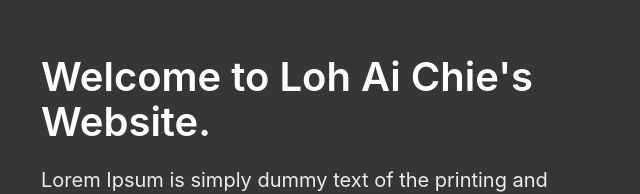
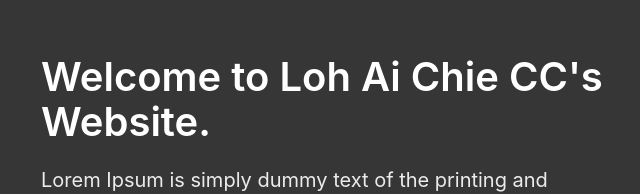
Before and after one commit to aichie22/lohaichie.github.io, a plain HTML site: page index.html in a window 1280 px wide. Shown: the part 195-389 px from the top of the page, without its empty margins (317-957 px from the left). Drawn offline with nearby package versions, Linux system fonts and the light colour scheme.

Commit message:
Update index.html

```diff
--- a/index.html
+++ b/index.html
@@ -13,7 +13,7 @@
             <div class="columns is-vcentered is-centered">
                 <div class="column is-6">
                     <div class="block">
-                        <h1 class="title is-2">Welcome to Loh Ai Chie's Website.</h1>
+                        <h1 class="title is-2">Welcome to Loh Ai Chie CC's Website.</h1>
                     </div>
                     <div class="block">
                         <h2 class="subtitle">Lorem Ipsum is simply dummy text of the printing and typesetting industry. Lorem Ipsum has been the industry's standard dummy text ever since the 1500s, when an unknown printer took a galley of type and scrambled it to make a type specimen book.<br>
```
